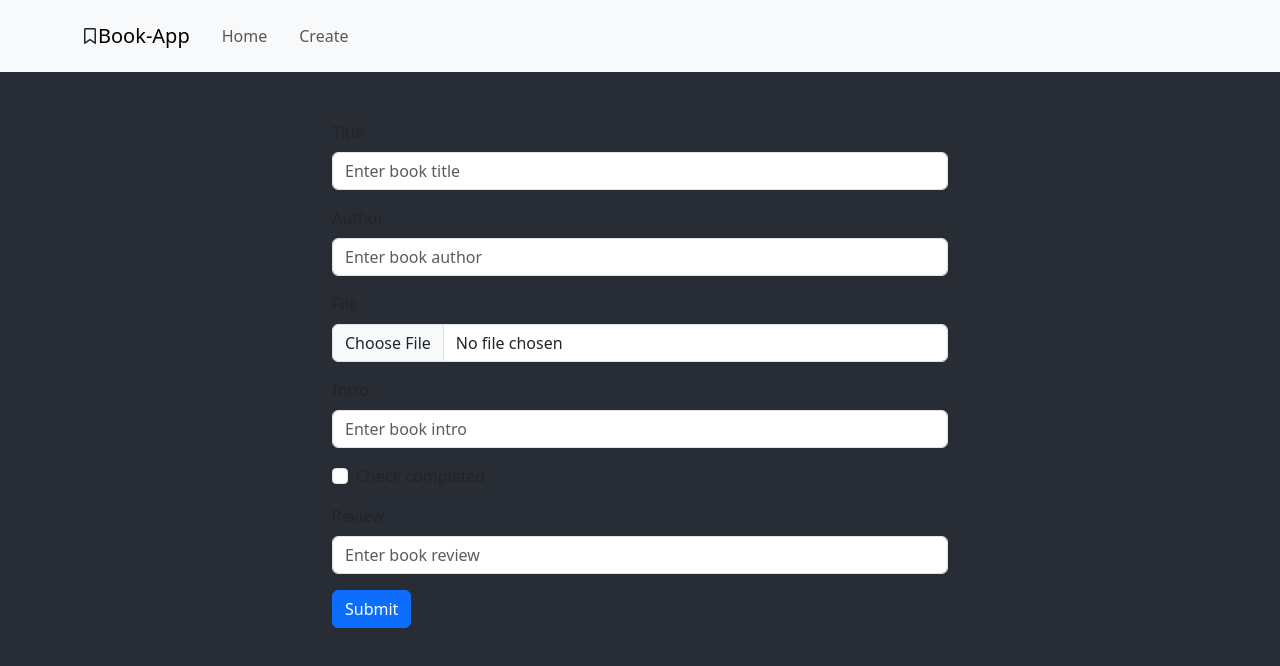
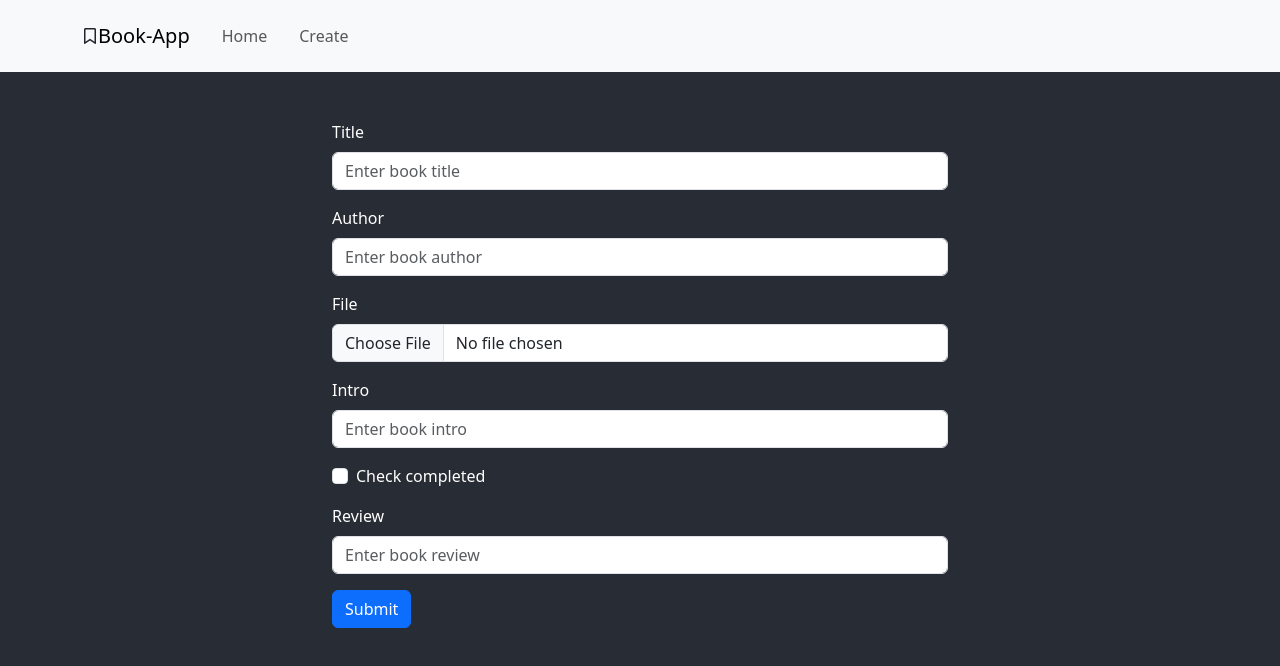
Before and after one commit to pimientaglez/book-club, a React (Create React App) app: page /create in a window 1280 px wide. Shown: the top 666 px of the page. Built offline with nearby package versions, Linux system fonts and the light colour scheme.

Commit message:
add css styles to text

```diff
--- a/src/pages/CreateBook.jsx
+++ b/src/pages/CreateBook.jsx
@@ -78,7 +78,7 @@ export const CreateBook = () => {
         <Container style={style} >
             <Form onSubmit={handleSubmit}>
                 <Form.Group className="mb-3" >
-                    <Form.Label>Title</Form.Label>
+                    <Form.Label className="text-white">Title</Form.Label>
                     <Form.Control
                         type="text"
                         name="title"
@@ -88,7 +88,7 @@ export const CreateBook = () => {
                     />
                 </Form.Group>
                 <Form.Group className="mb-3" >
-                    <Form.Label>Author</Form.Label>
+                    <Form.Label className="text-white">Author</Form.Label>
                     <Form.Control
                         type="text"
                         name="author"
@@ -98,7 +98,7 @@ export const CreateBook = () => {
                     />
                 </Form.Group>
                 <Form.Group className="mb-3" >
-                    <Form.Label>File</Form.Label>
+                    <Form.Label className="text-white">File</Form.Label>
                     <Form.Control
                         type="file"
                         name="cover"
@@ -107,7 +107,7 @@ export const CreateBook = () => {
                     <div>{!!cover ? <img src={cover} width="200px" alt="preview"/> : ""}</div>
                 </Form.Group>
                 <Form.Group className="mb-3" >
-                    <Form.Label>Intro</Form.Label>
+                    <Form.Label className="text-white">Intro</Form.Label>
                     <Form.Control
                         type="text"
                         name="intro"
@@ -119,12 +119,13 @@ export const CreateBook = () => {
                     <Form.Check
                         type="checkbox"
                         name="completed"
+                        className="text-white"
                         onChange={handleChange}
                         value={completed}
                         label="Check completed" />
                 </Form.Group>
                 <Form.Group className="mb-3" >
-                    <Form.Label>Review</Form.Label>
+                    <Form.Label className="text-white">Review</Form.Label>
                     <Form.Control
                         type="text"
                         name="review"
--- a/src/pages/ViewBook.jsx
+++ b/src/pages/ViewBook.jsx
@@ -25,11 +25,11 @@ export const ViewBook = () => {
                 {book?.cover? <img src={book.cover} width="400" alt={book.title}/> : '' }
             </div>
             <div className="ms-4">
-                <h2>{book?.title}</h2>
-                <div><span className="fs-5">Author: </span><span>{book?.author}</span></div>
-                <div>{book?.intro}</div>
-                <div>{book?.completed ? <div><FcCheckmark/> Completed</div>: <div><TbProgress/> Completed</div>}</div>
-                <div><span className="fs-5">Review: </span><span>{book?.review}</span></div>
+                <h2 className="text-white">{book?.title}</h2>
+                <div><span className="fs-5 text-white">Author: </span><span className="text-white">{book?.author}</span></div>
+                <div className="text-white">{book?.intro}</div>
+                <div>{book?.completed ? <div className="text-white"><FcCheckmark/> Completed</div>: <div className="text-white"><TbProgress/> Reading...</div>}</div>
+                <div><span className="fs-5 text-white">Review: </span><span className="text-white">{book?.review}</span></div>
             </div>
 
         </Container>
```
